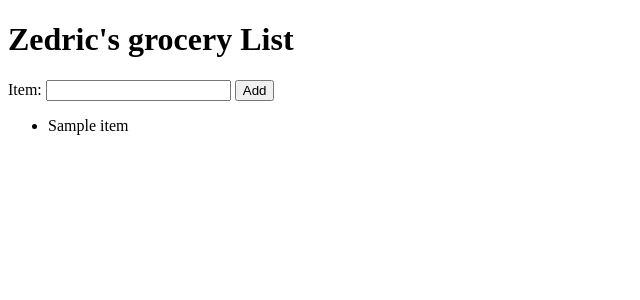
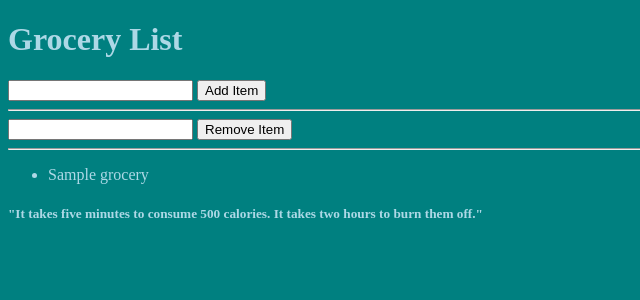
Before and after one commit to zedricchan/SaveTheWorld1, a Flask app: template templates/index.html in a window 1280 px wide. Shown: the top 300 px of the page, without its empty margins (0-640 px from the left). Run offline with Flask 2, Linux system fonts and the light colour scheme; the template is opened without the code that fills it: most values are stand-ins (such as "Sample title", 1, 10 or a date in 2020).

Commit message:
mainly the back-end part (python)

```diff
--- a/main.py
+++ b/main.py
@@ -1,19 +1,41 @@
 from flask import Flask, render_template, request
 
-main = Flask(__name__)
+app = Flask(__name__)
+
 
 grocery_list = []
+grocery_num = []
 
-@main.route('/', methods=['GET', 'POST'])
+@app.route('/')
 def index():
-    if request.method == 'POST':
-        item = request.form['item']
-        if item:
-          if item=='soap':
-            grocery_list.append('hahahahha no.')
-          else:
-            grocery_list.append(item)
     return render_template('index.html', grocery_list=grocery_list)
 
+
+@app.route('/add', methods=['POST'])
+def add_item():
+    item = request.form['item']
+    if item.lower() not in grocery_list and item.lower() != 'soap':
+      grocery_list.append(item.lower())
+      grocery_num.append('1')
+    elif item.lower() == 'soap': #easter egg MUAHAHHAHAHAH
+      grocery_list.append('Go to the pharmacy for it. ')
+      grocery_num.append('1')
+    elif item.lower() in grocery_list:
+      new = str(int(grocery_num[grocery_list.index(item.lower())])+1)
+      grocery_num.remove(grocery_num[grocery_list.index(item.lower())])
+      grocery_num.insert(grocery_list.index(item.lower()),new)
+    return render_template('index.html', grocery_list=grocery_list, grocery_num=grocery_num)
+def remove_item():
+  item = request.form['item']
+  if item.lower() in grocery_list:
+    if int(grocery_num[grocery_list.index(item)]) > 1:
+      int(grocery_num[grocery_list.index(item)] - 1)
+    else:
+      grocery_num.remove(grocery_list[item])
+      grocery_list.remove(grocery_list.index(item))
+  else:
+    print('item not found')
+  return render_template('index.html', grocery_list=grocery_list, grocery_num=grocery_num)
+
 if __name__ == '__main__':
-    main.run(host='0.0.0.0', port=8080)
+    app.run(host='0.0.0.0', port=8080)
--- a/static/style.css
+++ b/static/style.css
@@ -1,4 +1,4 @@
-body{
+body {
   color:lightblue;
-  background:black;
+  background-color:teal;
 }
--- a/templates/index.html
+++ b/templates/index.html
@@ -1,19 +1,28 @@
 <!DOCTYPE html>
+
 <html>
 <head>
     <title>Zedric's grocery List</title>
+  <link rel= "stylesheet" type= "text/css" href= "{{ url_for('static',filename='style.css') }}"/>
 </head>
 <body>
-    <h1>Zedric's grocery List</h1>
-    <form method="post">
-        <label for="item">Item:</label>
-        <input type="text" id="item" name="item">
-        <input type="submit" value="Add">
+    <h1>Grocery List</h1>
+    <form action="/add" method="POST">
+        <input type="text" name="item">
+        <button type="submit">Add Item</button>
     </form>
+  <hr>
+    <form action="/remove" method="POST">
+        <input type="text" name="item">
+        <button type="submit">Remove Item</button>
+    </form>
+  <hr>
+
     <ul>
-        {% for item in grocery_list %}
-            <li>{{ item }}</li>
+        {% for i in grocery_list %}
+        <li>{{ i }}</li>
         {% endfor %}
     </ul>
+  <h5>"It takes five minutes to consume 500 calories. It takes two hours to burn them off."</h5>
 </body>
 </html>
```
